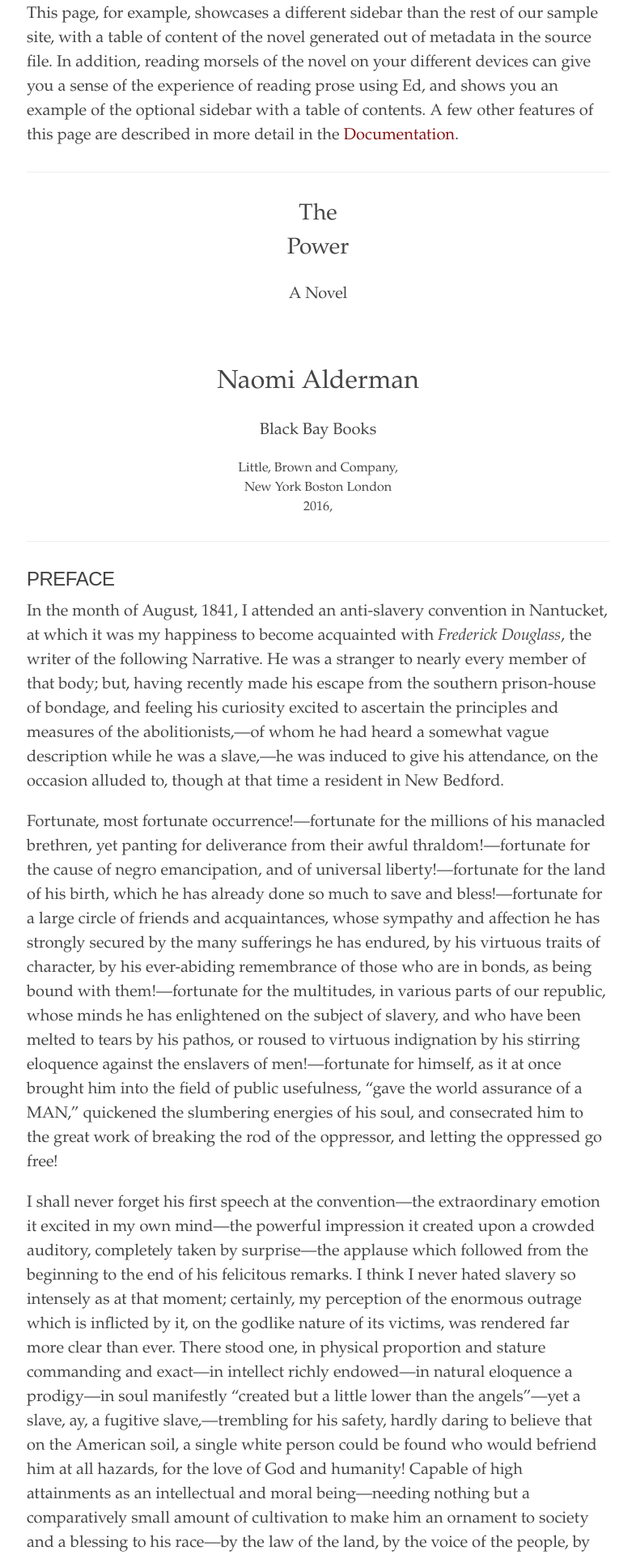
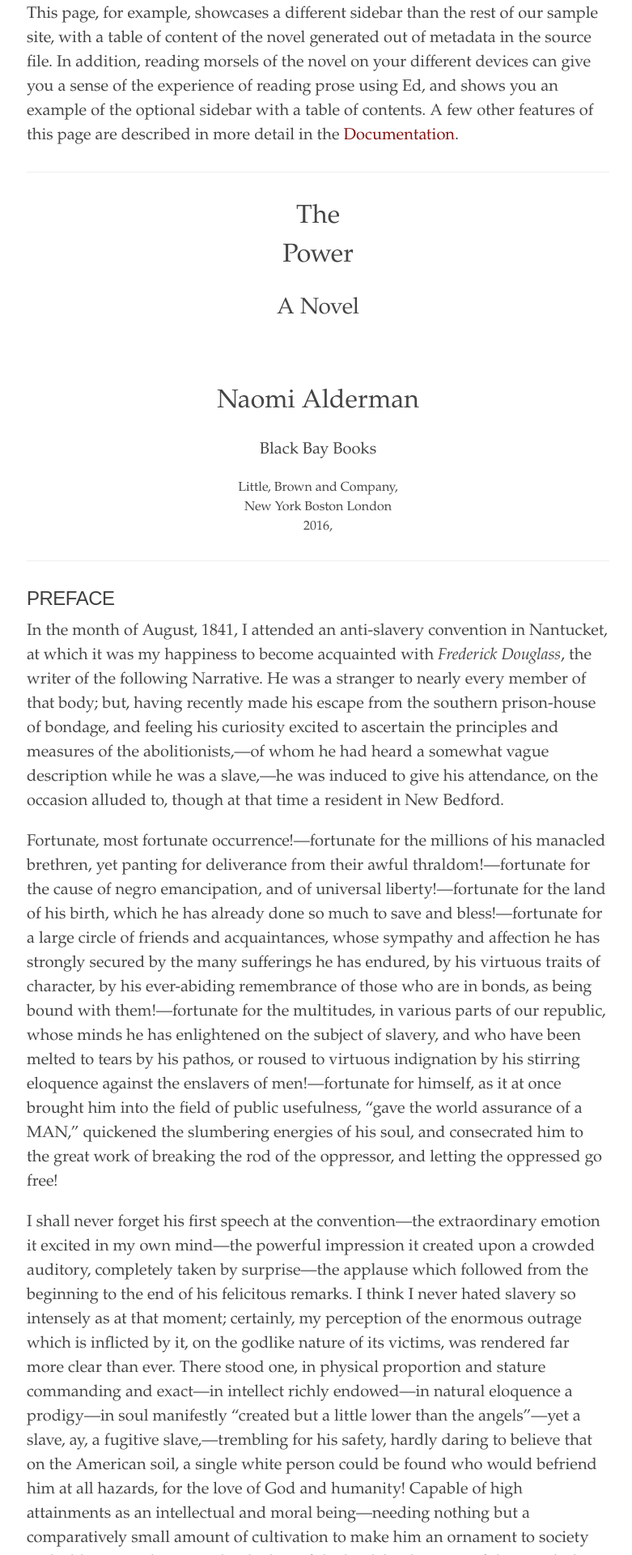
Before and after one commit to yngtodd/sketchbook, a Jekyll site: the page built from _texts/library_card.md, in a window 1280 px wide. Shown: the part 642-2562 px from the top of the page at 81% size, without its empty margins (247-1028 px from the left). Built offline with Jekyll 4.4.1, drawn with Linux system fonts in a browser that asks for light colours.

Commit message:
Testing library card

```diff
--- a/_texts/library_card.md
+++ b/_texts/library_card.md
@@ -32,8 +32,8 @@
 
 <a id="title-page" />
 
-<p class="centered large">The<br>Power<br></p>
-<p class="centered">A Novel</p>
+<p class="centered larger">The<br>Power<br></p>
+<p class="centered large">A Novel</p>
 <br>
 
 <p class="centered larger">Naomi Alderman</p>
```
